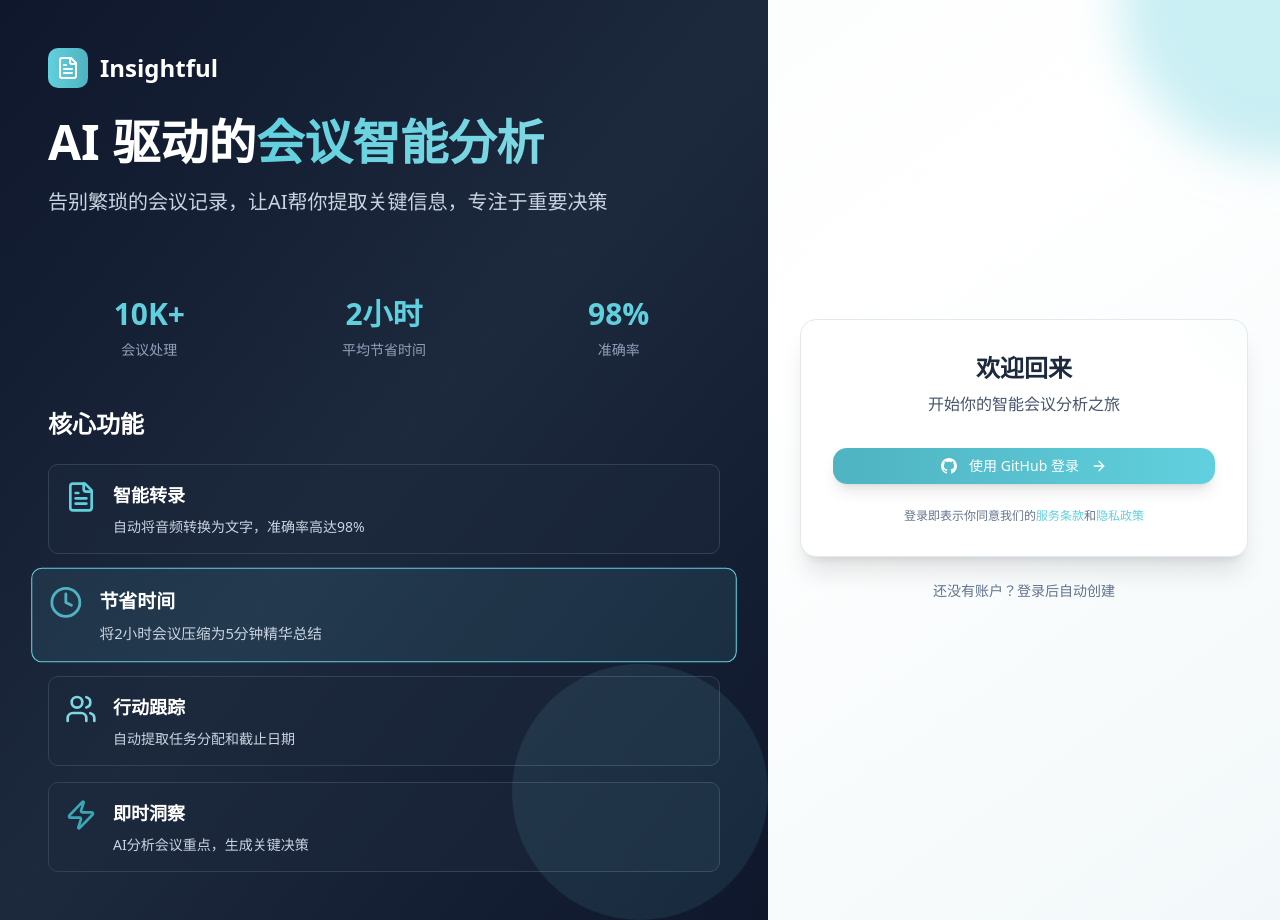
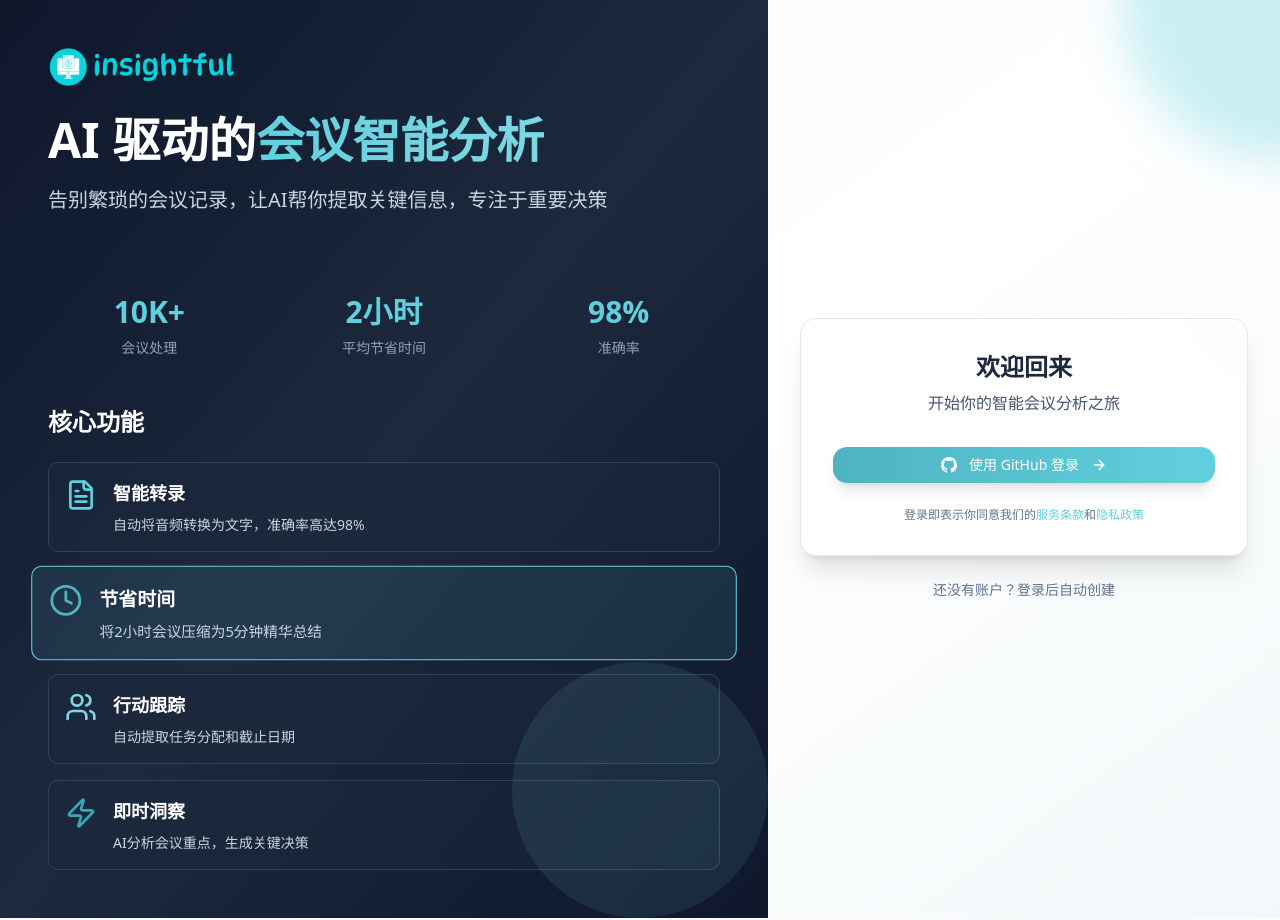
Before and after one commit to wanxiankai/insightful, a Next.js app in the folder apps/web-app/: page /signin in a window 1280 px wide. Built offline with nearby package versions, Linux system fonts and the light colour scheme.

Commit message:
feat: optimize the logo in sigin page

```diff
--- a/apps/web-app/app/signin/page.tsx
+++ b/apps/web-app/app/signin/page.tsx
@@ -5,6 +5,7 @@ import { useState, useEffect } from 'react';
 import LoadingSpinner from '@/components/LoadingSpinner';
 import { Button } from '@/components/ui/button';
 import { FileText, Clock, Users, Zap, CheckCircle, ArrowRight } from 'lucide-react';
+import Image from 'next/image';
 
 export default function SignIn() {
   const [loginLoading, setLoginLoading] = useState(false);
@@ -71,10 +72,7 @@ export default function SignIn() {
           {/* Logo区域 */}
           <div className="mb-12">
             <div className="flex items-center mb-6">
-              <div className="w-10 h-10 bg-gradient-to-r from-[#61d0de] to-[#4fb3c1] rounded-lg flex items-center justify-center mr-3">
-                <FileText className="w-6 h-6 text-white" />
-              </div>
-              <h1 className="text-2xl font-bold">Insightful</h1>
+              <Image src='/insightful-logo-transparent.png' width={188} height={78} alt='logo' />
             </div>
             <h2 className="text-4xl xl:text-5xl font-bold mb-4 leading-tight">
               AI 驱动的
@@ -104,11 +102,10 @@ export default function SignIn() {
               {features.map((feature, index) => (
                 <div
                   key={index}
-                  className={`p-4 rounded-lg border transition-all duration-500 ${
-                    index === currentFeature
+                  className={`p-4 rounded-lg border transition-all duration-500 ${index === currentFeature
                       ? 'border-[#61d0de] bg-[#61d0de]/10 transform scale-105'
                       : 'border-slate-700 bg-slate-800/50'
-                  }`}
+                    }`}
                 >
                   <div className="flex items-start space-x-4">
                     <div className="flex-shrink-0">{feature.icon}</div>
@@ -134,11 +131,7 @@ export default function SignIn() {
             {/* 移动端Logo */}
             <div className="lg:hidden text-center mb-8">
               <div className="flex items-center justify-center mb-4">
-                <div className="w-12 h-12 bg-gradient-to-r from-[#61d0de] to-[#4fb3c1] rounded-lg flex items-center justify-center mr-3">
-                  <FileText className="w-8 h-8 text-white" />
-
-                </div>
-                <h1 className="text-3xl font-bold">Insightful</h1>
+                <Image src='/insightful-logo-transparent.png' width={148} height={88} alt='logo' />
               </div>
               <p className="text-slate-600">AI 驱动的会议智能分析</p>
             </div>
```
